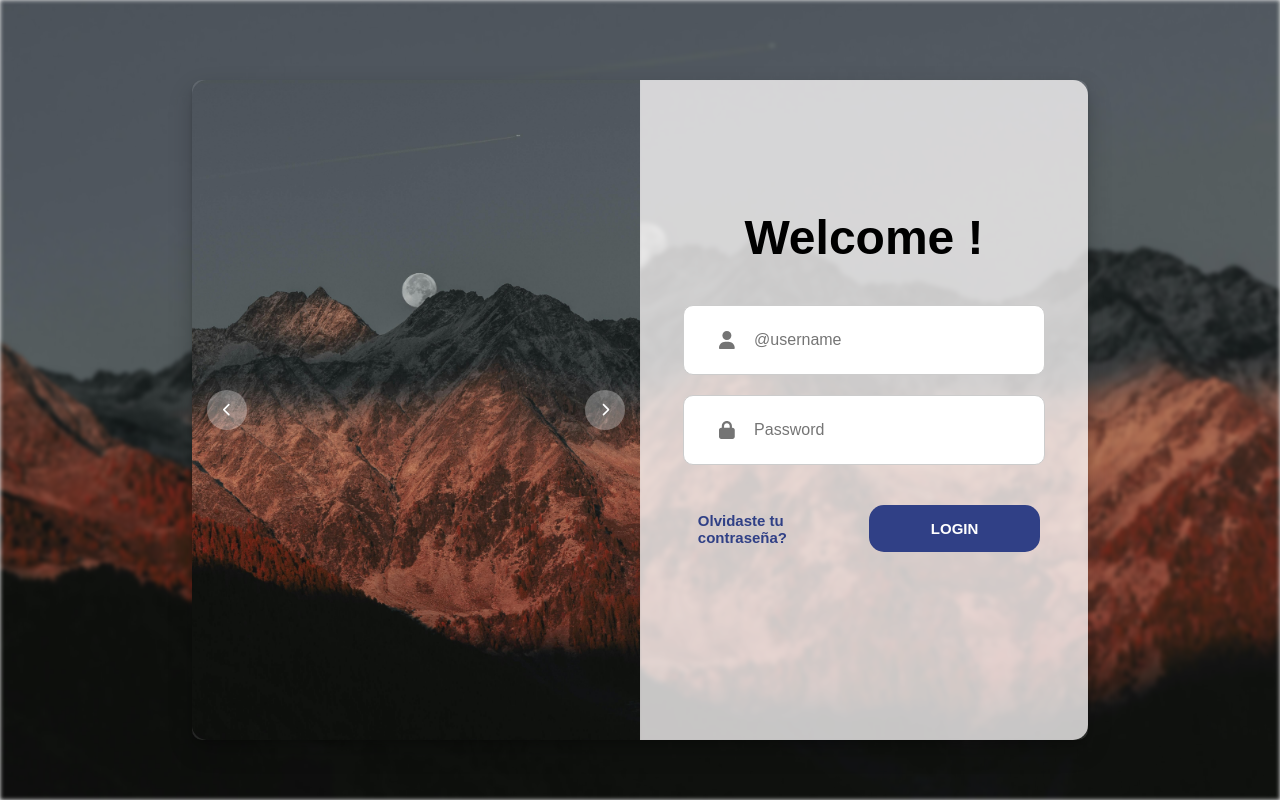
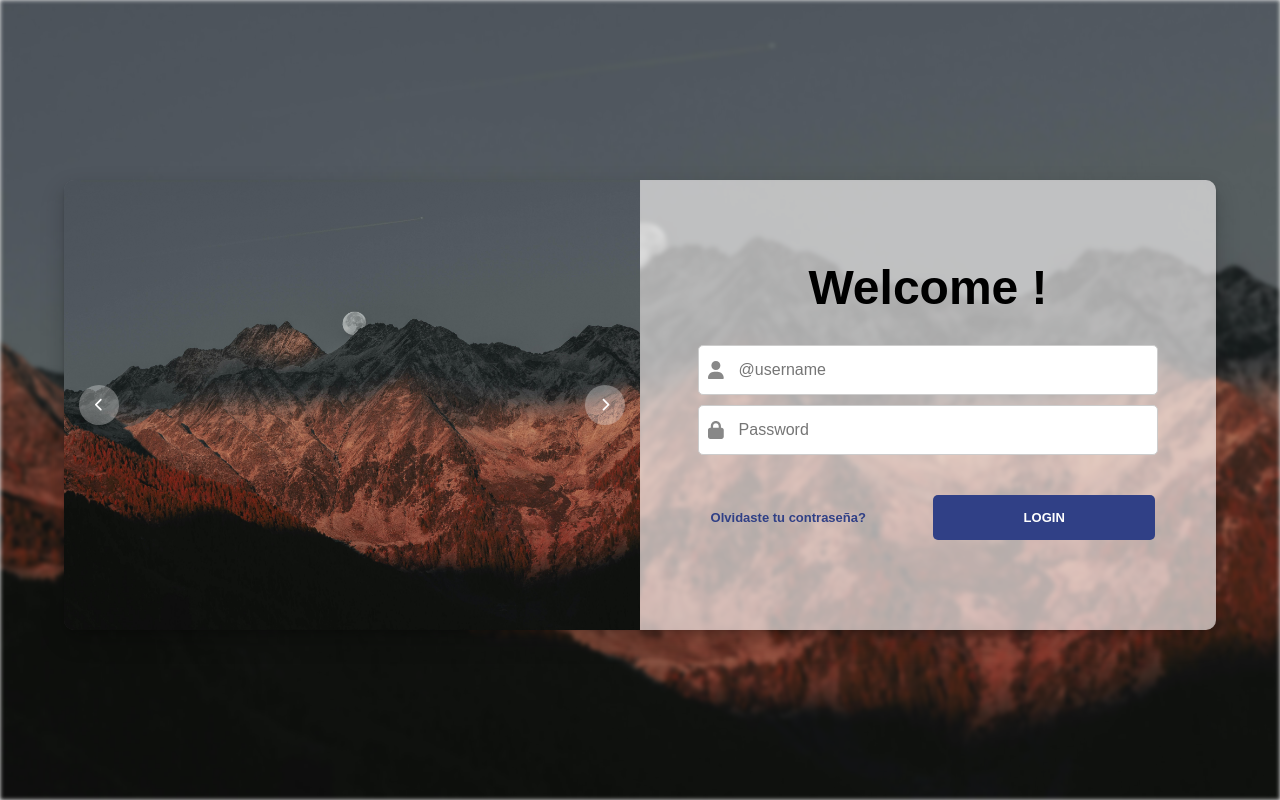
Before and after one commit to MauricioEsparron/ThesisConsulting, a React (Vite) app in the folder react-app/: page /Login in a window 1280 px wide. Built offline with nearby package versions, Linux system fonts and the light colour scheme.

Commit message:
cambio final en login.css para efectos responsive

```diff
--- a/react-app/src/css/login.css
+++ b/react-app/src/css/login.css
@@ -302,23 +302,13 @@
   width: 100%;
 }
 
-@media screen and (max-width: 1406px) {
-  .subcontenedor-login2-global {
-    margin: 15px auto;
-    width: 70%;
-    display: flex;
-    flex-direction: row;
-    align-items: center;
-    border-radius: 10px;
-  }
-}
 @media screen and (max-width: 1366px) {
   .subcontenedor-login2-global {
     margin: 50px auto;
     width: 70%;
   }
 }
-@media screen and (max-width: 978px) {
+@media screen and (max-width: 1365px) {
   .contenedor-login2 {
     background-size: cover;
     background-position: center;
@@ -426,7 +416,7 @@
     border: none;
   }
 }
-@media screen and (max-width: 958px) {
+@media screen and (max-width: 977px) {
   .subcontenedor-login2-global {
     margin: 180px auto;
     width: 90%;
@@ -437,11 +427,10 @@
     margin: 180px auto;
     width: 90%;
   }
-}
-@media screen and (max-width: 842px) {
-  .subcontenedor-login2-global {
-    margin: 180px auto;
-    width: 90%;
+  .contendor_titulo-login2 {
+    text-align: center;
+    font-size: 1rem;
+    padding: 70px 0 20px;
   }
   .contenedor-img-login2 {
     width: 50%;
@@ -581,103 +570,3 @@
     font-weight: 600;
   }
 }
-
-/* @media screen and (max-width: 414px) {
-  .subcontenedor-login2-global {
-    margin: 180px auto;
-    width: 90%;
-  }
-
-  .contenedor-img-login2 {
-    display: none;
-  }
-
-  .subcontenedor-login2 {
-    width: 100%;
-    min-height: 355px;
-    max-height: 355px;
-    height: 100%;
-    border-radius: 10px;
-    backdrop-filter: blur(1px);
-  }
-
-  .contenedor-options-login2 {
-    display: flex;
-    flex-direction: column-reverse;
-    width: 100%;
-    margin-top: 20px;
-  }
-  .contenedor-reset-login2 {
-    width: 50%;
-    text-align: center;
-    padding-top: 10px;
-  }
-  .contenedor-reset-login2 a {
-    font-weight: 600;
-    font-size: 12px;
-    color: #304086;
-    width: 100%;
-  }
-
-  .contenedor-button-login2 {
-    width: 50%;
-  }
-
-  .contenedor-button-login2 button {
-    width: 100%;
-    font-size: 12px;
-    padding: 12px 50px;
-    text-transform: uppercase;
-    font-weight: 600;
-  }
-}
-
-@media screen and (max-width: 375px) {
-  .subcontenedor-login2-global {
-    margin: 80px auto;
-    width: 90%;
-  }
-
-  .contenedor-img-login2 {
-    display: none;
-  }
-
-  .subcontenedor-login2 {
-    width: 100%;
-    min-height: 355px;
-    max-height: 355px;
-    height: 100%;
-    border-radius: 10px;
-    backdrop-filter: blur(1px);
-  }
-
-  .contenedor-options-login2 {
-    display: flex;
-    flex-direction: column-reverse;
-    width: 100%;
-    margin-top: 20px;
-  }
-  .contenedor-reset-login2 {
-    width: 50%;
-    text-align: center;
-    padding-top: 10px;
-  }
-  .contenedor-reset-login2 a {
-    font-weight: 600;
-    font-size: 12px;
-    color: #304086;
-    width: 100%;
-  }
-
-  .contenedor-button-login2 {
-    width: 50%;
-  }
-
-  .contenedor-button-login2 button {
-    width: 100%;
-    font-size: 12px;
-    padding: 12px 50px;
-    text-transform: uppercase;
-    font-weight: 600;
-  }
-} */
```
